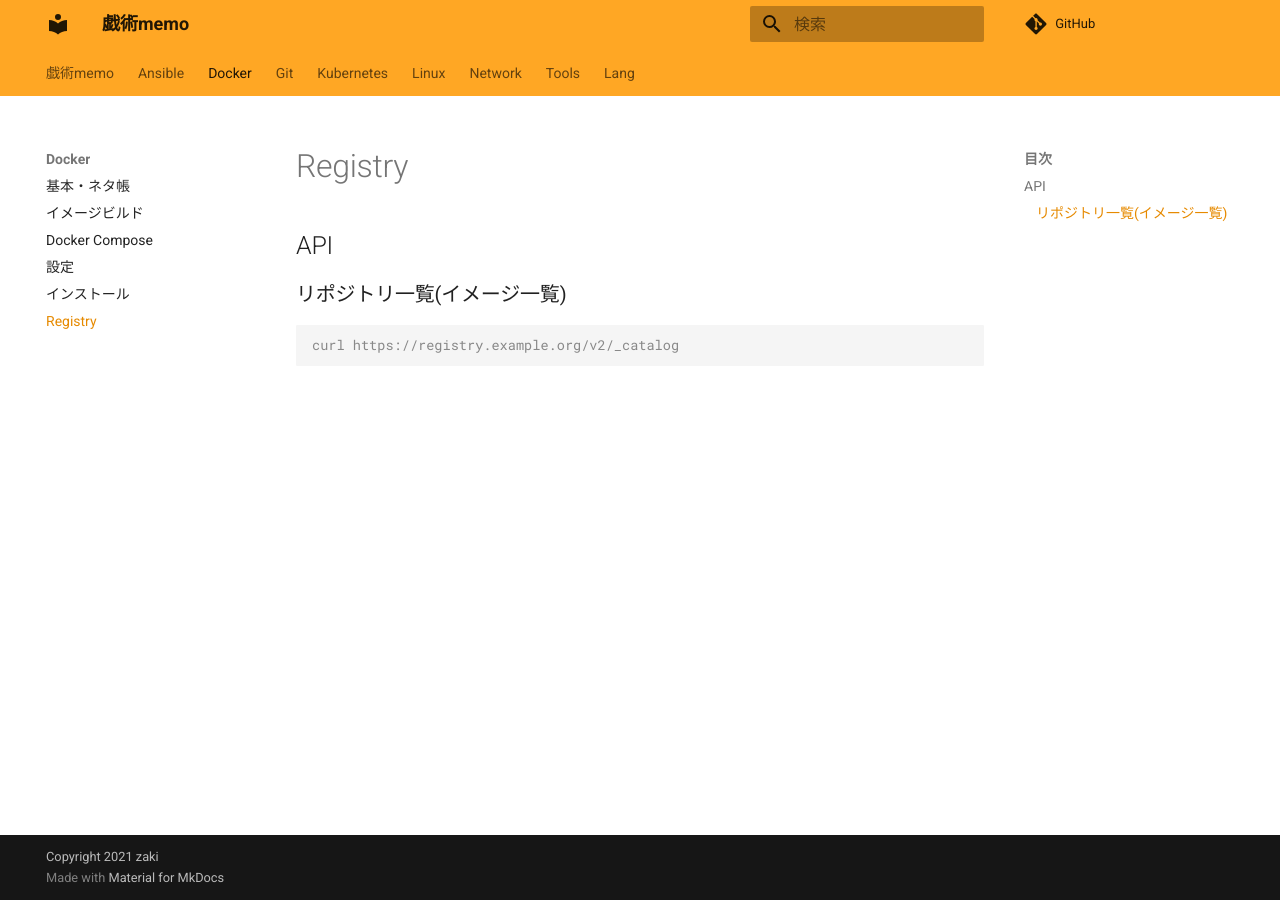
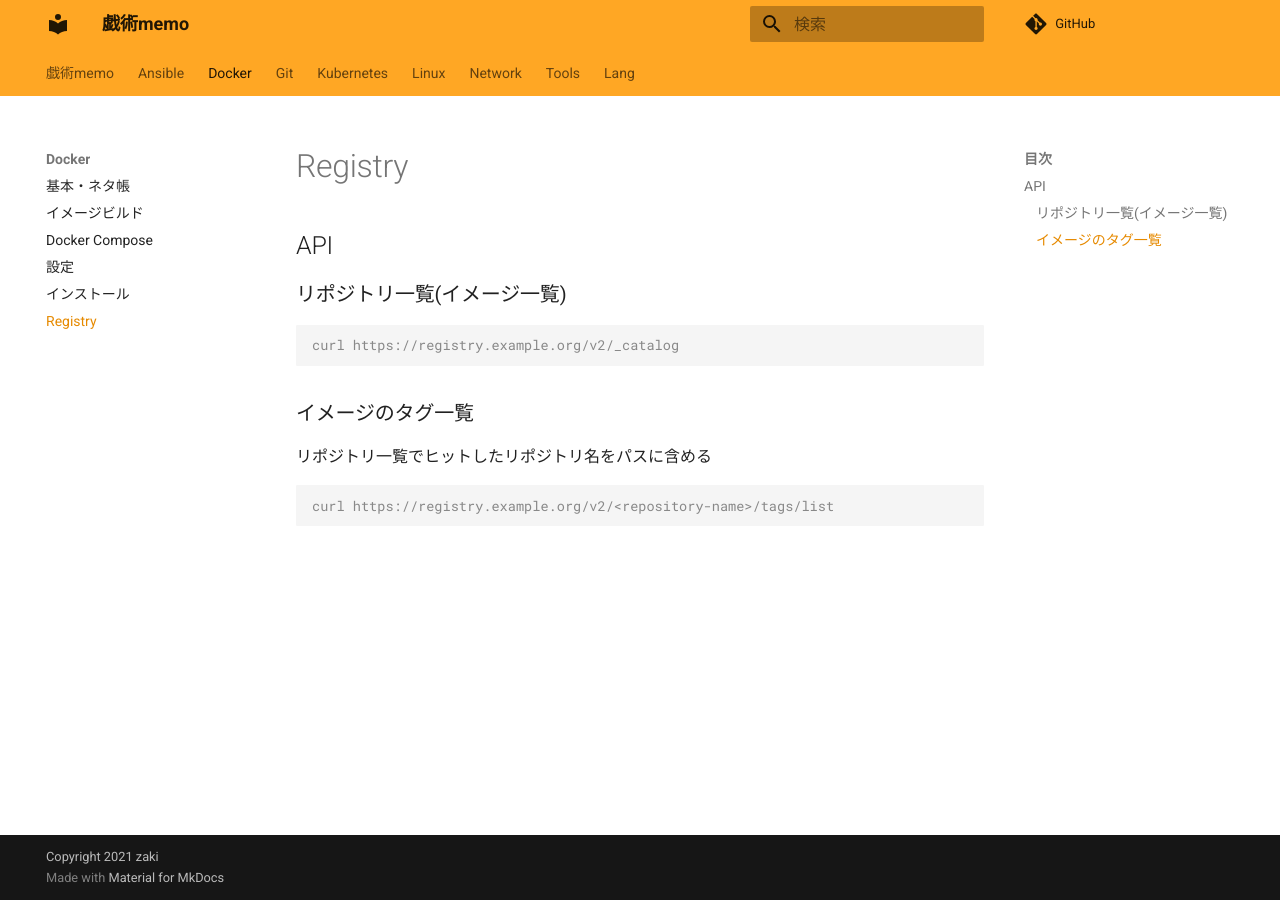
Before and after one commit to zaki-lknr/docs, an MkDocs documentation site: the page built from docs/Docker/registry.md, in a window 1280 px wide. Built offline with MkDocs 1.6.1 and Material for MkDocs 9.7.7, drawn with Linux system fonts in a browser that asks for light colours; comment, search, counter and statistics services are not loaded.

Commit message:
add: docker/registry: タグ一覧の取得

````diff
--- a/docs/Docker/registry.md
+++ b/docs/Docker/registry.md
@@ -7,3 +7,11 @@
 ```console
 curl https://registry.example.org/v2/_catalog
 ```
+
+### イメージのタグ一覧
+
+リポジトリ一覧でヒットしたリポジトリ名をパスに含める
+
+```console
+curl https://registry.example.org/v2/<repository-name>/tags/list
+```
````
